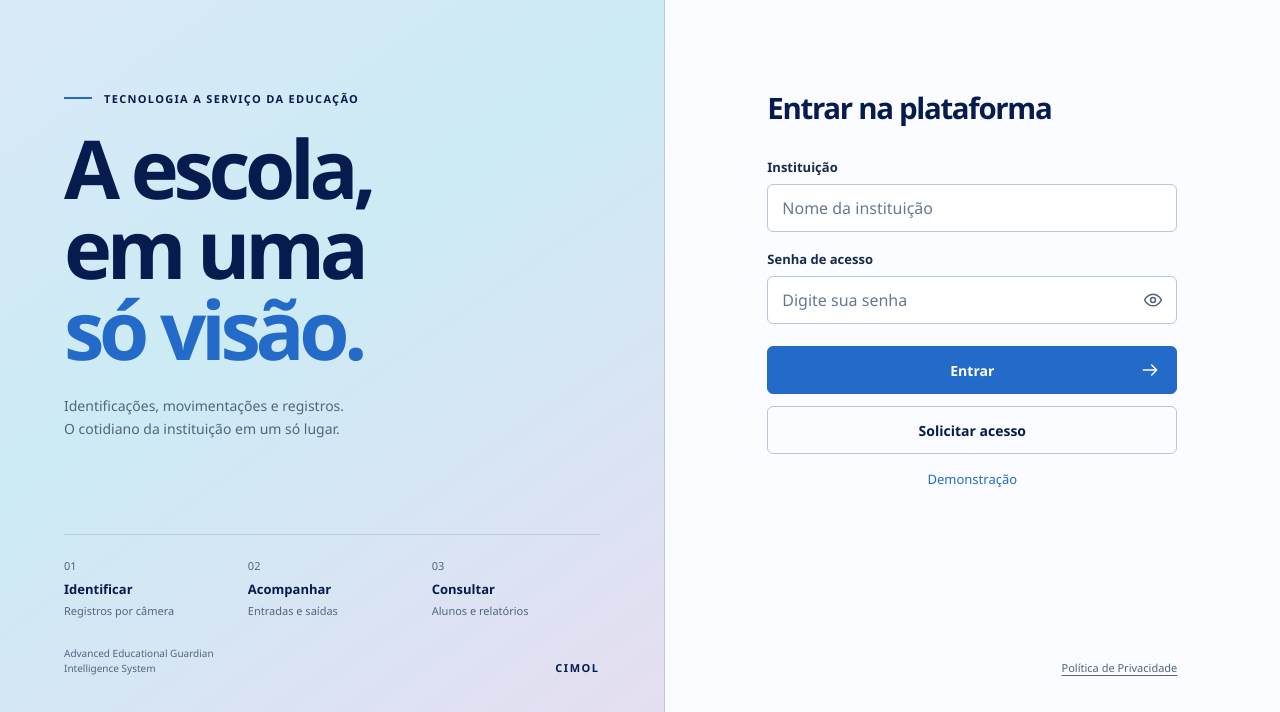
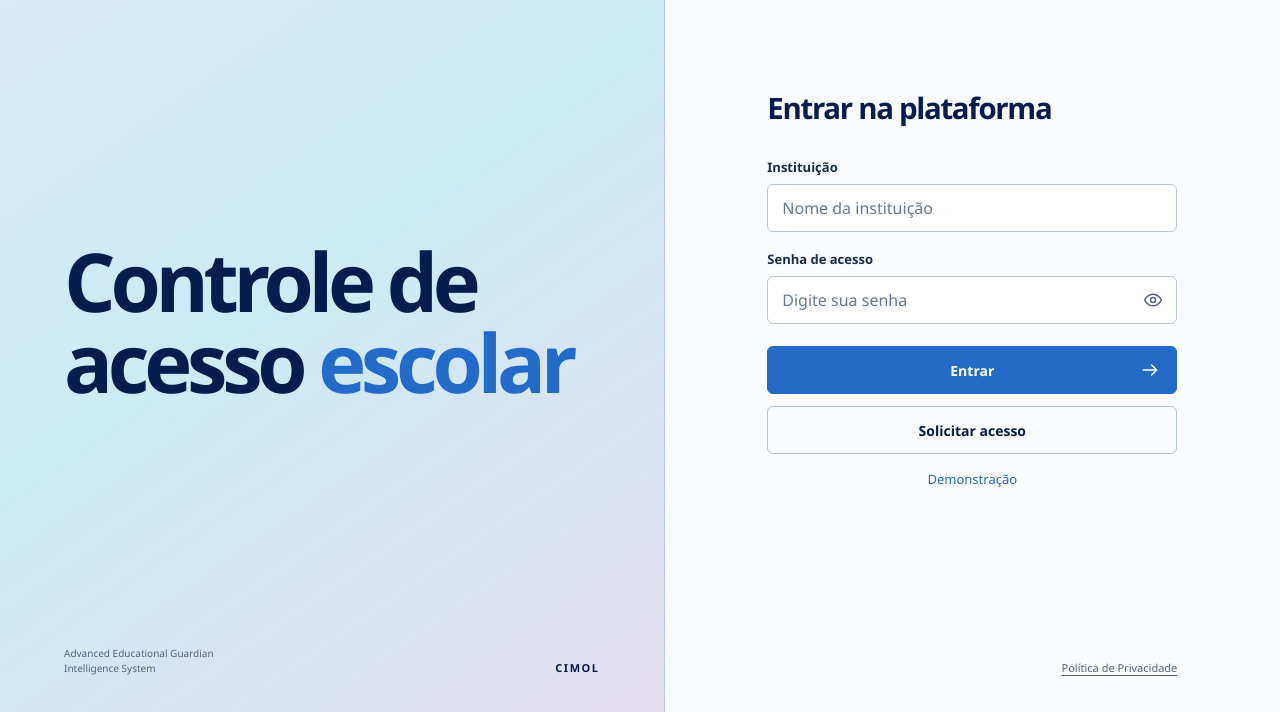
Before and after one commit to Enzo-kk09/aegis3t, a plain HTML site: page index.html in a window 1280 px wide. Shown: the part 88-800 px from the top of the page. Drawn offline with Linux system fonts and the light colour scheme.

Commit message:
Tirando texto

```diff
--- a/index.html
+++ b/index.html
@@ -21,15 +21,8 @@
           <p class="auth-wordmark">AEGIS<span>Acompanhamento escolar</span></p>
         </div>
         <div class="auth-intro">
-          <p class="auth-kicker">Tecnologia a serviço da educação</p>
-          <p class="auth-title">A escola,<br>em uma<br><span>só visão.</span></p>
-          <p class="auth-description">Identificações, movimentações e registros.<br>O cotidiano da instituição em um só lugar.</p>
+          <p class="auth-title">Controle de<br>acesso <span>escolar</span></p>
         </div>
-        <ul class="auth-features" aria-label="Recursos da plataforma">
-          <li><span aria-hidden="true">01</span><span>Identificar<small>Registros por câmera</small></span></li>
-          <li><span aria-hidden="true">02</span><span>Acompanhar<small>Entradas e saídas</small></span></li>
-          <li><span aria-hidden="true">03</span><span>Consultar<small>Alunos e relatórios</small></span></li>
-        </ul>
         <p class="auth-story-footer"><span>Advanced Educational Guardian<br>Intelligence System</span><strong>CIMOL</strong></p>
       </header>
       <section class="auth-body" aria-labelledby="login-title">
@@ -61,11 +54,10 @@
       </section>
     </main>
   </div>
-  <dialog id="modal" aria-labelledby="modal-title" aria-describedby="credentials-note">
+  <dialog id="modal" aria-labelledby="modal-title">
     <header class="modal-head"><h2 id="modal-title">Acesso de demonstração</h2><button class="icon-button" type="button" data-action="close-modal" aria-label="Fechar janela" autofocus><svg class="icon" viewBox="0 0 24 24" fill="none" stroke="currentColor" stroke-linecap="round" aria-hidden="true"><path d="m6 6 12 12M6 18 18 6"/></svg></button></header>
     <div class="modal-body">
       <dl class="auth-access-data"><div><dt>Instituição</dt><dd>CIMOL</dd></div><div><dt>Senha de acesso</dt><dd>AEGIS2026</dd></div><div><dt>Código PRB</dt><dd>123456</dd></div></dl>
-      <p class="form-note" id="credentials-note">Ambiente de demonstração com dados fictícios salvos neste navegador. Acesso, câmeras e reconhecimento facial são simulados; as solicitações não são enviadas.</p>
       <button class="btn primary full" type="button" data-action="demo-login">Explorar demonstração</button>
     </div>
   </dialog>
--- a/style.css
+++ b/style.css
@@ -404,7 +404,7 @@ select.input {
 }
 .auth-story {
   display: grid;
-  grid-template-rows: auto minmax(0, 1fr) auto auto;
+  grid-template-rows: auto minmax(0, 1fr) auto;
   gap: clamp(20px, 3.5vh, 36px);
   min-width: 0;
   min-height: 0;
```
